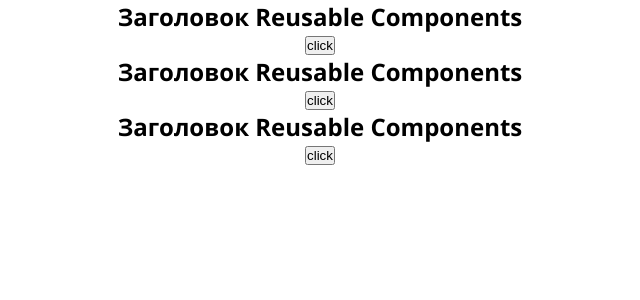
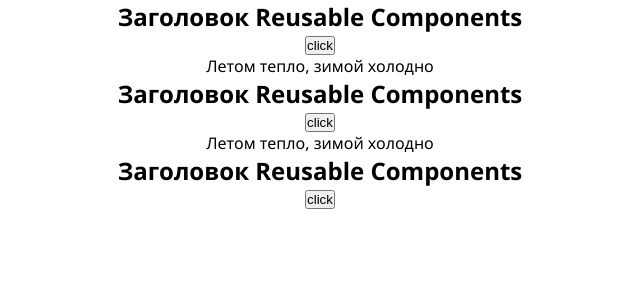
Before and after one commit to moonAimer/react_proj-reusable-component_begin, a React (Create React App) app: page / in a window 1280 px wide. Shown: the top 300 px of the page, without its empty margins (320-960 px from the left). Built offline with nearby package versions, Linux system fonts and the light colour scheme.

Commit message:
add one else component with tag p and text

```diff
--- a/src/App.js
+++ b/src/App.js
@@ -1,12 +1,16 @@
 import "./App.css";
 
 import MyCreateComponent from "./components/MyCreateComponent";
+
+import OneElseComponent from "./components/OneElseComponent";
 
 function App() {
   return (
     <div className="App">
       <MyCreateComponent />
+      <OneElseComponent />
       <MyCreateComponent />
+      <OneElseComponent />
       <MyCreateComponent />
     </div>
   );
--- /dev/null
+++ b/src/components/OneElseComponent.js
@@ -0,0 +1,5 @@
+function OneElseComponent() {
+  return <p>Летом тепло, зимой холодно</p>;
+}
+
+export default OneElseComponent;
```
